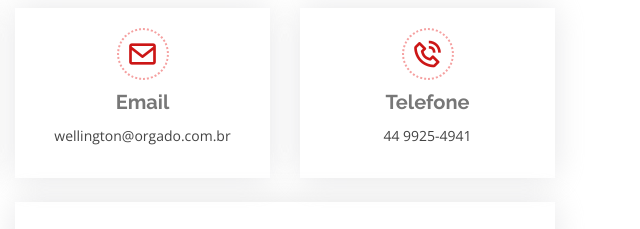
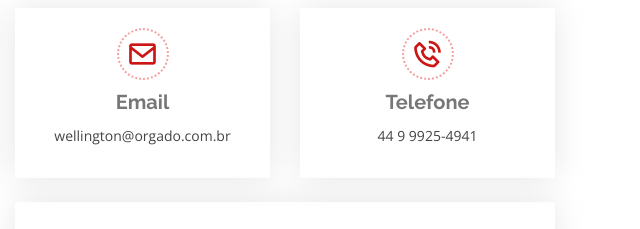
Before and after one commit to Luiz-Adorno/orgado-engenharia, a plain HTML site: page index.html in a window 1280 px wide. Shown: the part 4780-5009 px from the top of the page, 640-1280 px from the left. Drawn offline with nearby package versions, Linux system fonts and the light colour scheme.

Commit message:
informaçoes adcionadas

```diff
--- a/index.html
+++ b/index.html
@@ -402,7 +402,7 @@
             <div class="info-box  mb-4">
               <i class="bx bx-phone-call"></i>
               <h3>Telefone</h3>
-              <p> 44 9925-4941
+              <p> 44 9 9925-4941
               </p>
             </div>
           </div>
```
